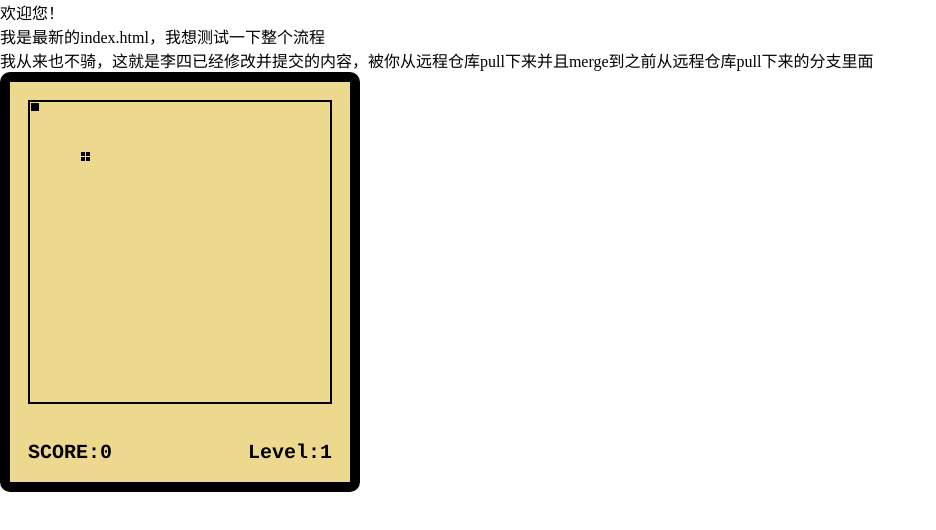
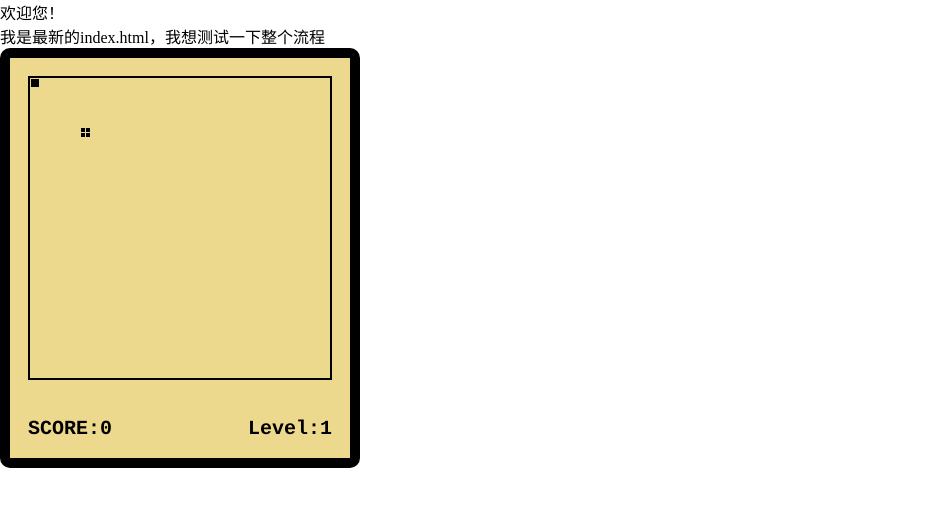
Before and after one commit to kakavae/snake-game, a website built with webpack: page src/index.html in a window 1280 px wide. Shown: the whole page, without its empty margins (0-936 px from the left). Built offline with nearby package versions, Linux system fonts and the light colour scheme.

Commit message:
在testBranch分支修改index.html

```diff
--- a/src/index.html
+++ b/src/index.html
@@ -9,7 +9,6 @@
 <body>
   <div>欢迎您！</div>
   <div>我是最新的index.html，我想测试一下整个流程</div>
-  <div>我从来也不骑，这就是李四已经修改并提交的内容，被你从远程仓库pull下来并且merge到之前从远程仓库pull下来的分支里面</div>
   <div id="main">
     <!-- 设置游戏的舞台 -->
     <div id="stage">
```
